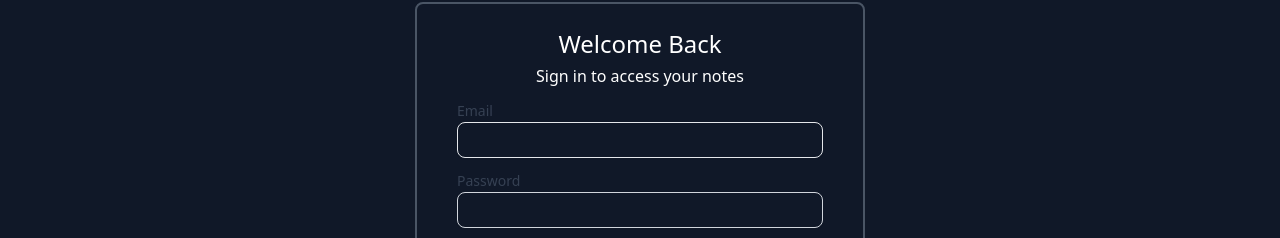
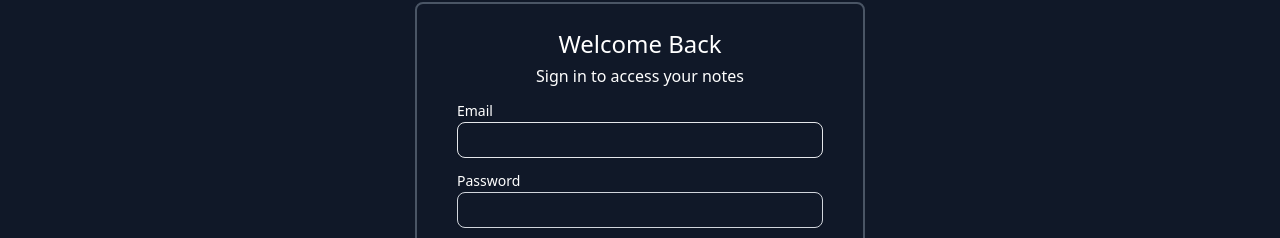
Before and after one commit to amirudheenshareif/SaaS-NotesApp, a React app in the folder frontend/: page / in a window 1280 px wide. Shown: the part 338-576 px from the top of the page. Built offline with nearby package versions, Linux system fonts and the light colour scheme; the HTML template or start-up script is replaced by a standard one.

Commit message:
Changed text color

```diff
--- a/frontend/src/components/Login.jsx
+++ b/frontend/src/components/Login.jsx
@@ -105,13 +105,13 @@ export const Login = () => {
     </div>
 
        <form className='w-full flex flex-col gap-4' onSubmit={handleLogin}>
-        <div className='w-full text-gray-700 flex flex-col gap-1'>
+        <div className='w-full text-white flex flex-col gap-1'>
             <Label>Email</Label>
             <Input className='w-full' type='email' name='email' value={formData.email}  onChange={handleFomChange}/>
         </div>
 
     <div className="mb-4">
-       <Label className={invalidPassword ? "text-red-500" : "text-gray-700"}>
+       <Label className={invalidPassword ? "text-red-500" : "text-white"}>
         {invalidPassword ? "Invalid Password" : "Password"}
       </Label>
       <Input
```
